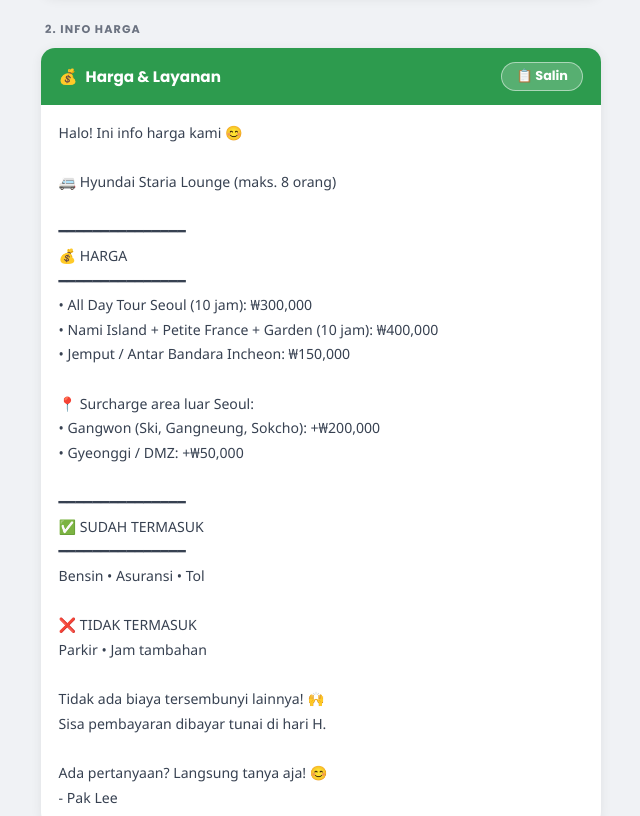
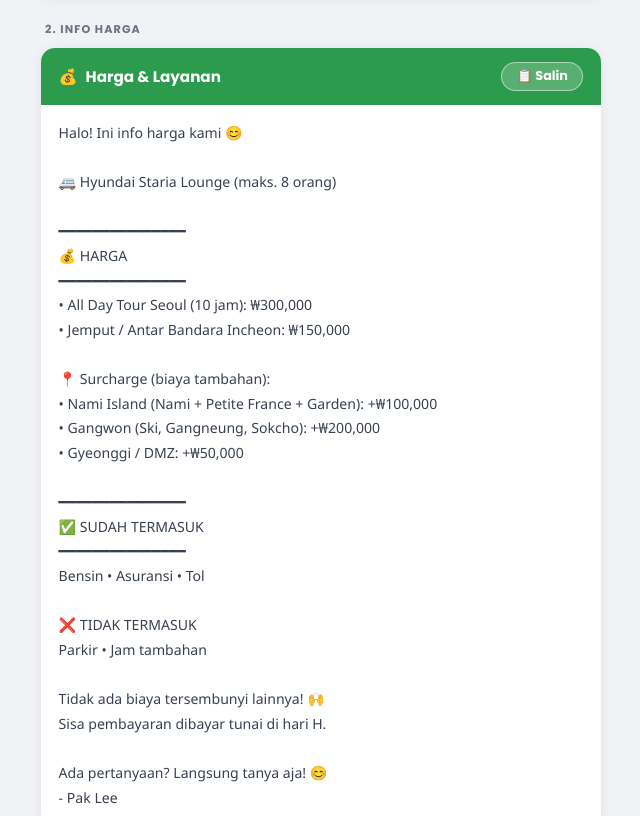
Before and after one commit to eversonlim1/pakleecar, a plain HTML site: page templates.html in a window 1280 px wide. Shown: the part 624-1440 px from the top of the page, without its empty margins (319-959 px from the left). Drawn offline with Linux system fonts and the light colour scheme.

Commit message:
Update pricing structure and simplify booking form

```diff
--- a/templates.html
+++ b/templates.html
@@ -136,10 +136,10 @@ Saya balas secepat mungkin ya! 😊
 💰 HARGA
 ━━━━━━━━━━━━━━━
 • All Day Tour Seoul (10 jam): ₩300,000
-• Nami Island + Petite France + Garden (10 jam): ₩400,000
 • Jemput / Antar Bandara Incheon: ₩150,000
 
-📍 Surcharge area luar Seoul:
+📍 Surcharge (biaya tambahan):
+• Nami Island (Nami + Petite France + Garden): +₩100,000
 • Gangwon (Ski, Gangneung, Sokcho): +₩200,000
 • Gyeonggi / DMZ: +₩50,000
 
@@ -166,8 +166,7 @@ Ada pertanyaan? Langsung tanya aja! 😊
 3️⃣ Tanggal perjalanan (boleh berubah, no problem! 😊):
 4️⃣ Jumlah orang:
 5️⃣ Dijemput dari mana? (nama hotel / bandara):
-6️⃣ Mau ke mana / tour apa yang diinginkan?:
-7️⃣ Perkiraan jam mulai? (fleksibel OK!):
+6️⃣ Perkiraan jam mulai? (fleksibel OK!):
 
 Terima kasih! Setelah info masuk, saya konfirmasi segera 🙏
 - Pak Lee`
@@ -198,10 +197,10 @@ I'll reply as soon as possible! 😊
 💰 RATES
 ━━━━━━━━━━━━━━━
 • All Day Tour Seoul (10 hrs): ₩300,000
-• Nami Island + Petite France + Garden (10 hrs): ₩400,000
 • Airport Pickup / Drop (Incheon): ₩150,000
 
-📍 Surcharge (outside Seoul):
+📍 Surcharge:
+• Nami Island (Nami + Petite France + Garden): +₩100,000
 • Gangwon (Ski, Gangneung, Sokcho): +₩200,000
 • Gyeonggi / DMZ: +₩50,000
 
@@ -228,8 +227,7 @@ Any questions? Feel free to ask! 😊
 3️⃣ Travel date (can change, no problem! 😊):
 4️⃣ Number of people:
 5️⃣ Pickup location (hotel name / airport):
-6️⃣ Where to / which tour are you interested in?:
-7️⃣ Approx. start time? (flexible is OK!):
+6️⃣ Approx. start time? (flexible is OK!):
 
 Thank you! I'll confirm once I receive your details 🙏
 - Pak Lee`
```
